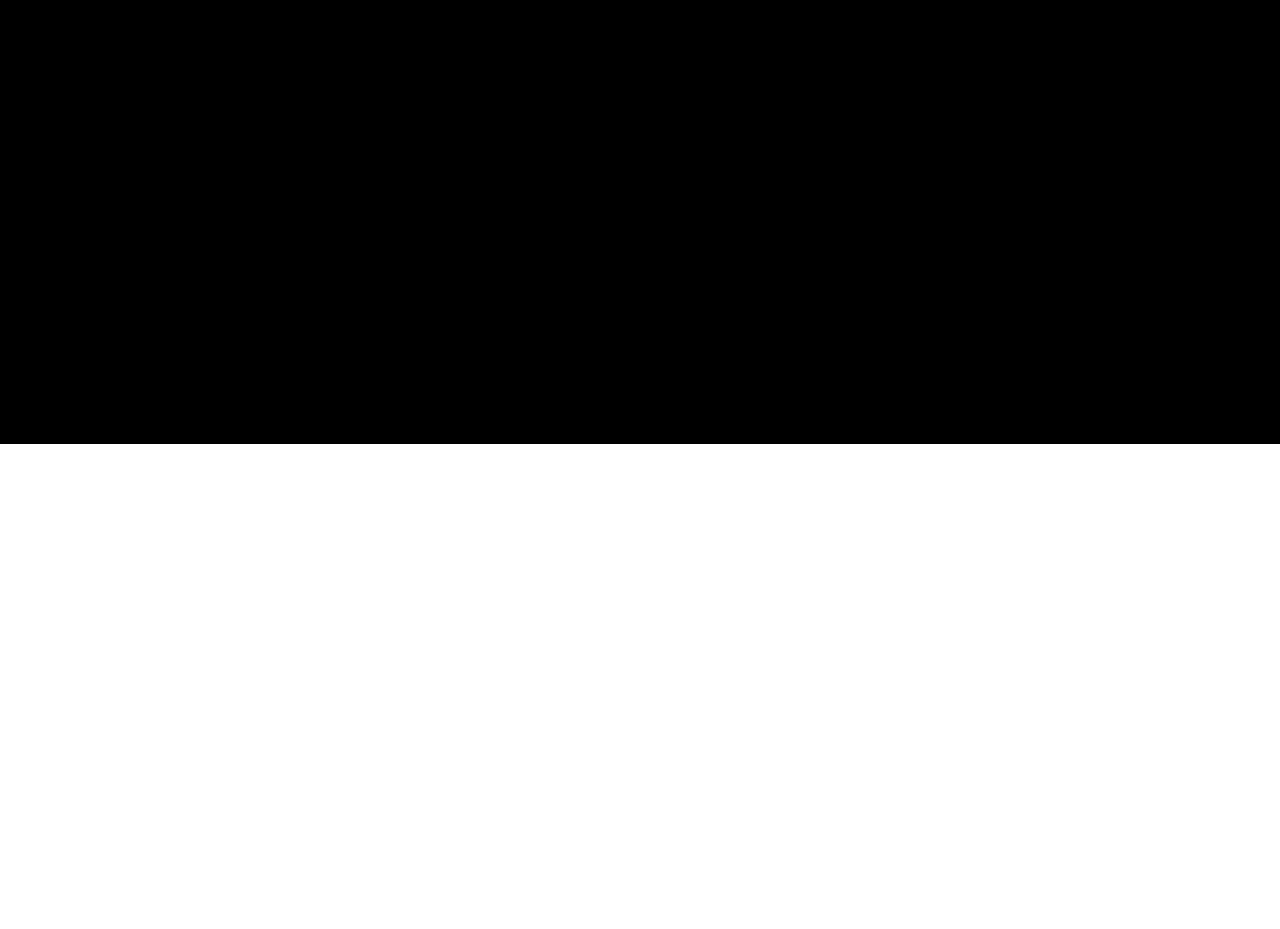
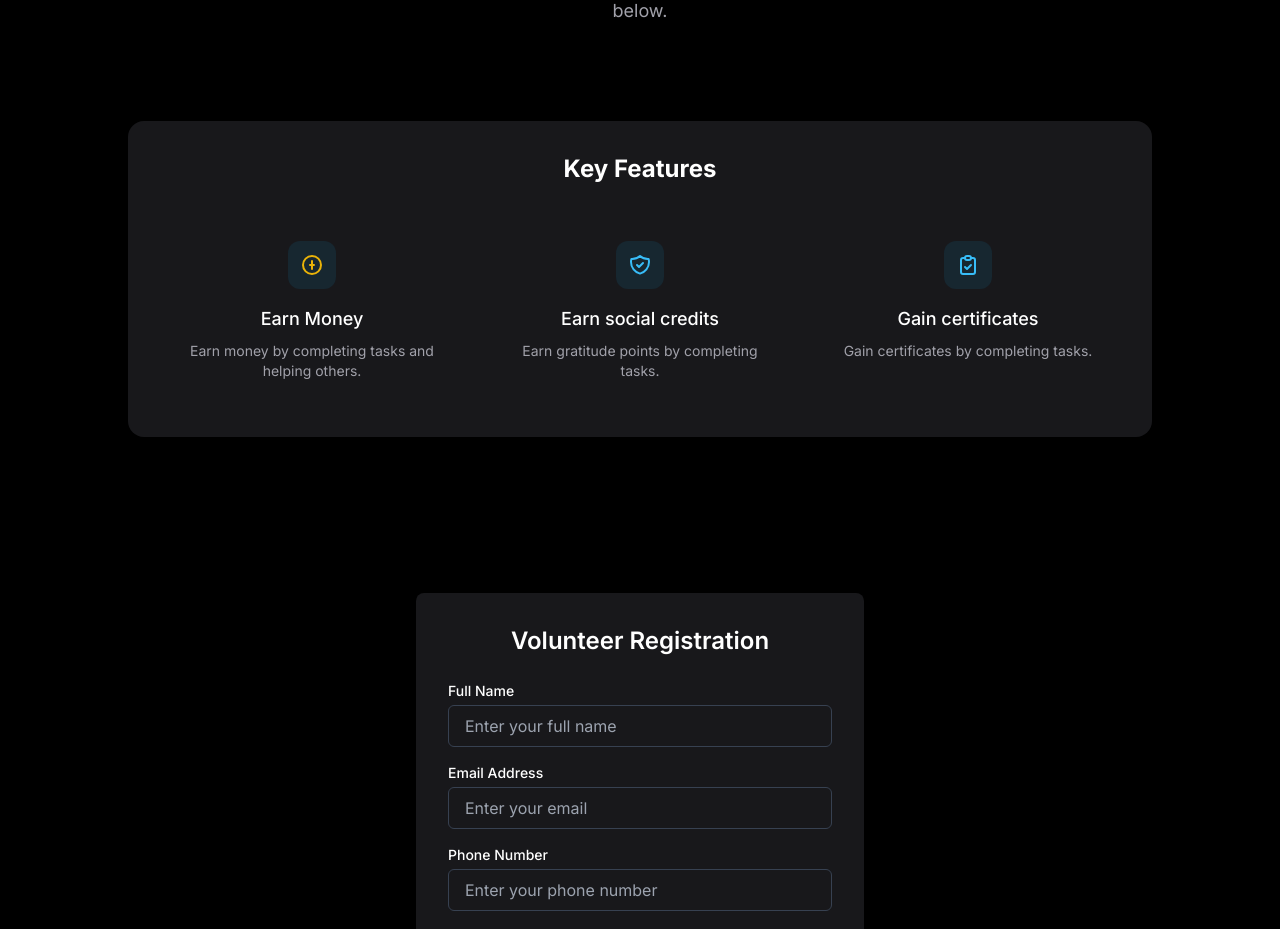
Before and after one commit to khandelwalpiyush19/report_app, a Next.js app: page /volunteer in a window 1280 px wide. Before the commit this address had no page. Shown: the part 420-1349 px from the top of the page. Before the commit the page ends 864 px from the top, so only its background shows below. Built offline with nearby package versions, Linux system fonts and the light colour scheme.

Commit message:
Add README and volunteer registration page with key features

```diff
--- /dev/null
+++ b/app/volunteer/page.tsx
@@ -0,0 +1,180 @@
+
+export default function HowItWorks() {
+    return (
+      <div className="relative min-h-screen bg-black selection:bg-sky-500/20 overflow-hidden">
+        {/* Gradient Background */}
+        <div className="fixed inset-0 -z-10 min-h-screen">
+          <div className="absolute inset-0 h-full bg-[radial-gradient(circle_at_center,rgba(56,189,248,0.03),transparent_50%)]" />
+          <div className="absolute inset-0 h-full bg-[radial-gradient(circle_at_center,rgba(14,165,233,0.04),transparent_70%)]" />
+        </div>
+
+        <main className="relative px-6 pt-28">
+          <div className="mx-auto max-w-5xl">
+            {/* Header Section */}
+            <div className="flex flex-col items-center text-center">
+              <h1 className="mt-8 bg-gradient-to-b from-white to-white/80 bg-clip-text text-5xl font-bold tracking-tight text-transparent">
+               Become a Volunteer
+                <span className="block text-2xl mt-4 bg-gradient-to-r from-sky-400 to-blue-500 bg-clip-text text-transparent">
+                 Join us today
+                </span>
+              </h1>
+
+              <p className="mt-6 max-w-2xl text-lg leading-relaxed text-zinc-400">
+                We are a community of volunteers who are passionate about making a difference in the world. We are always looking for new volunteers to join our team. If you are interested in becoming a volunteer, please fill out the form below.
+              </p>
+            </div>
+            {/* Security Features */}
+            <div className="mt-24 rounded-2xl bg-zinc-900 p-8">
+              <h2 className="text-2xl font-bold text-white text-center mb-8">
+              Key Features
+              </h2>
+              <div className="grid gap-6 sm:grid-cols-3">
+                {[
+                 {
+                  title: "Earn Money ",
+                  description: "Earn money by completing tasks and helping others.",
+                  icon: (
+                    <svg
+                      className="h-6 w-6 text-yellow-500"
+                      xmlns="http://www.w3.org/2000/svg"
+                      fill="none"
+                      viewBox="0 0 24 24"
+                      stroke="currentColor"
+                    >
+                      <circle
+                        cx="12"
+                        cy="12"
+                        r="9"
+                        strokeWidth={2}
+                      />
+                      <path
+                        strokeLinecap="round"
+                        strokeLinejoin="round"
+                        strokeWidth={2}
+                        d="M12 8v8m-2-4h4"
+                      />
+                    </svg>
+                  ),
+                },
+
+
+                  {
+                    title: "Earn social credits",
+                    description: " Earn gratitude points by completing tasks.",
+                    icon: (
+                      <svg
+                        className="h-6 w-6 text-sky-400"
+                        fill="none"
+                        viewBox="0 0 24 24"
+                        stroke="currentColor"
+                      >
+                        <path
+                          strokeLinecap="round"
+                          strokeLinejoin="round"
+                          strokeWidth={2}
+                          d="M9 12l2 2 4-4m5.618-4.016A11.955 11.955 0 0112 2.944a11.955 11.955 0 01-8.618 3.04A12.02 12.02 0 003 9c0 5.591 3.824 10.29 9 11.622 5.176-1.332 9-6.03 9-11.622 0-1.042-.133-2.052-.382-3.016z"
+                        />
+                      </svg>
+                    ),
+                  },
+                  {
+                    title: "Gain certificates",
+                    description: "Gain certificates by completing tasks.",
+                    icon: (
+                      <svg
+                        className="h-6 w-6 text-sky-400"
+                        fill="none"
+                        viewBox="0 0 24 24"
+                        stroke="currentColor"
+                      >
+                        <path
+                          strokeLinecap="round"
+                          strokeLinejoin="round"
+                          strokeWidth={2}
+                          d="M9 5H7a2 2 0 00-2 2v12a2 2 0 002 2h10a2 2 0 002-2V7a2 2 0 00-2-2h-2M9 5a2 2 0 002 2h2a2 2 0 002-2M9 5a2 2 0 012-2h2a2 2 0 012 2m-6 9l2 2 4-4"
+                        />
+                      </svg>
+                    ),
+                  },
+                ].map((feature, i) => (
+                  <div key={i} className="text-center p-6">
+                    <div className="flex justify-center mb-4">
+                      <div className="flex h-12 w-12 items-center justify-center rounded-xl bg-sky-500/10">
+                        {feature.icon}
+                      </div>
+                    </div>
+                    <h3 className="text-lg font-medium text-white mb-2">
+                      {feature.title}
+                    </h3>
+                    <p className="text-sm text-zinc-400">{feature.description}</p>
+                  </div>
+                ))}
+              </div>
+            </div>
+
+           <div className="min-h-screen bg-black text-white flex items-center justify-center">
+        <div className="w-full max-w-md p-8 bg-zinc-900 rounded-lg shadow-lg">
+          <h2 className="text-2xl font-semibold text-center mb-6">Volunteer Registration</h2>
+          <form>
+            <div className="mb-4">
+              <label htmlFor="name" className="block text-sm font-medium mb-1">
+                Full Name
+              </label>
+              <input
+                type="text"
+                id="name"
+                className="w-full px-4 py-2 bg-zinc-900 text-white rounded-md border border-gray-700 focus:outline-none focus:ring-2 focus:ring-sky-500 selection:bg-sky-500/20"
+                placeholder="Enter your full name"
+              />
+            </div>
+
+            <div className="mb-4">
+              <label htmlFor="email" className="block text-sm font-medium mb-1">
+                Email Address
+              </label>
+              <input
+                type="email"
+                id="email"
+                className="w-full px-4 py-2 bg-zinc-900 text-white rounded-md border border-gray-700 focus:outline-none focus:ring-2 focus:ring-sky-500 selection:bg-sky-500/20"
+                placeholder="Enter your email"
+              />
+            </div>
+
+            <div className="mb-4">
+              <label htmlFor="phone" className="block text-sm font-medium mb-1">
+                Phone Number
+              </label>
+              <input
+                type="tel"
+                id="phone"
+                className="w-full px-4 py-2 bg-zinc-900 text-white rounded-md border border-gray-700 focus:outline-none focus:ring-2 focus:ring-sky-500 selection:bg-sky-500/20"
+                placeholder="Enter your phone number"
+              />
+            </div>
+
+            <div className="mb-4">
+              <label htmlFor="interests" className="block text-sm font-medium mb-1">
+                Areas/Pincode
+              </label>
+              <input
+                id="interests"
+                className="w-full px-4 py-2 bg-zinc-900 text-white rounded-md border border-gray-700 focus:outline-none focus:ring-2 focus:ring-sky-500 selection:bg-sky-500/20"
+                placeholder="Enter the area you are available"
+
+              ></input>
+            </div>
+
+            <button
+              type="submit"
+              className="w-full bg-sky-500 hover:bg-sky-600 text-white font-medium py-2 rounded-md focus:outline-none focus:ring-4 focus:ring-sky-500/50"
+            >
+              Register
+            </button>
+          </form>
+        </div>
+      </div>
+          </div>
+        </main>
+      </div>
+    );
+  }
--- a/package.json
+++ b/package.json
@@ -4,7 +4,7 @@
   "private": true,
   "scripts": {
     "dev": "next dev",
-    "build": "next build",
+    "build":"next build",
     "start": "next start",
     "lint": "next lint"
   },
```
Also changed, not shown: 1 other file (tests, documents, lock files or other folders).
